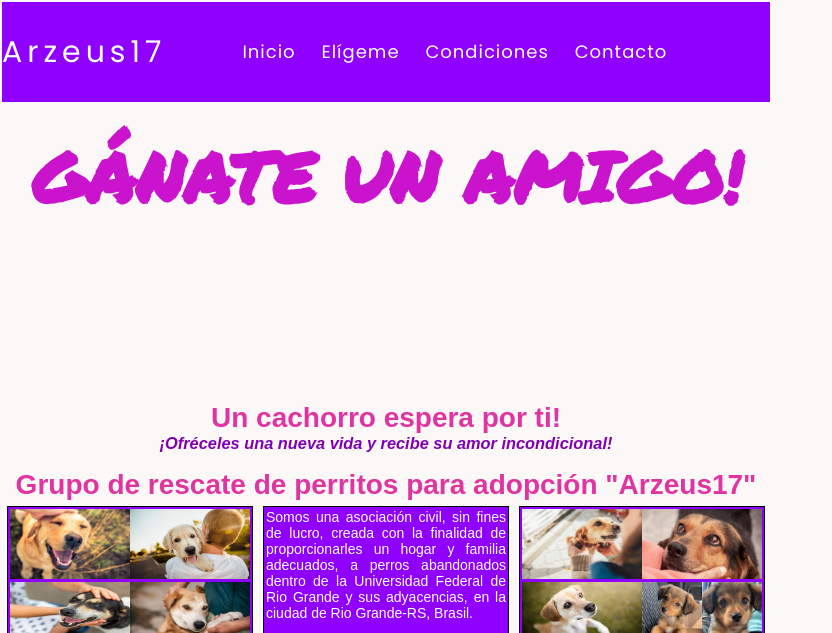
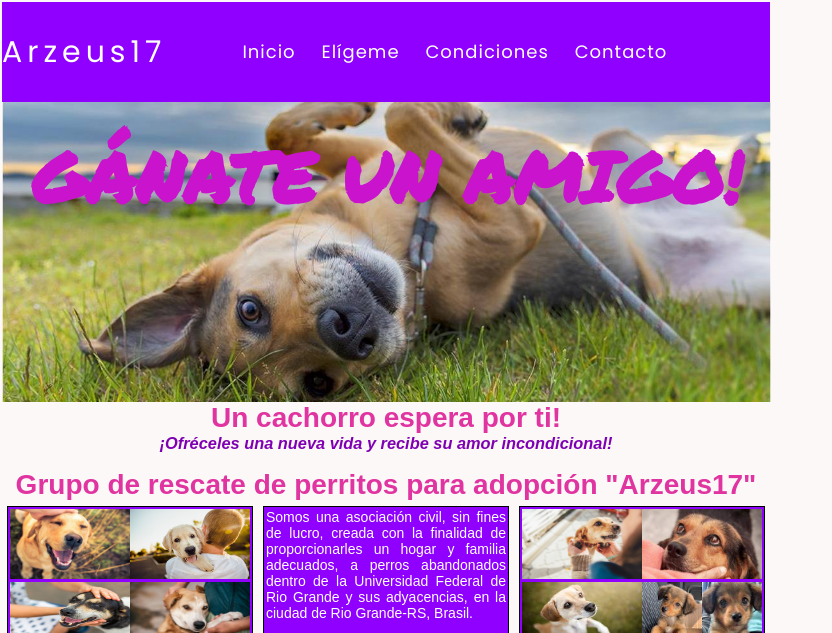
Before and after one commit to Arzeus17/adopta, a plain HTML site: page index.html in a window 1280 px wide. Shown: the top 633 px of the page, without its empty margins (0-832 px from the left). Drawn offline with Linux system fonts and the light colour scheme; the site is published under a folder, as on GitHub Pages, so addresses that start at the root find nothing.

Commit message:
Ajustes finales

```diff
--- a/css/style.css
+++ b/css/style.css
@@ -66,7 +66,7 @@ nav a:hover {
   width: 769px;
   height: 300px;
   top: 100px;
-  background-image:url(/img/000.jpg);
+  background-image:url(../img/000.jpg);
   -webkit-background-size: cover;
   background-size: cover;
   background-position: center center;
```
